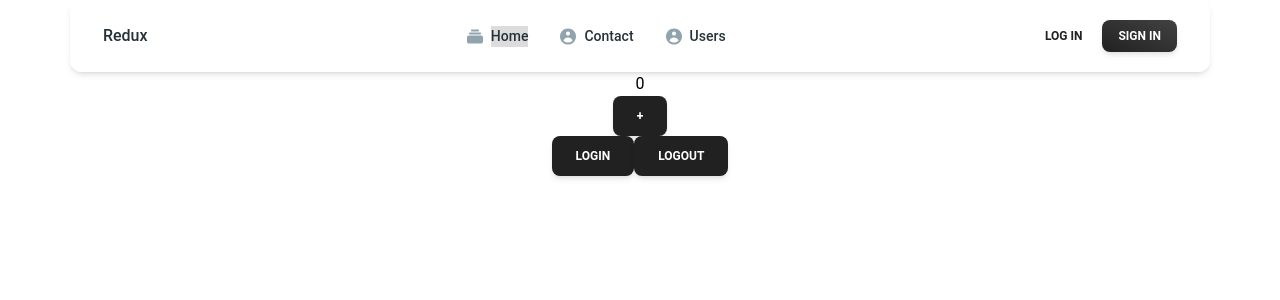
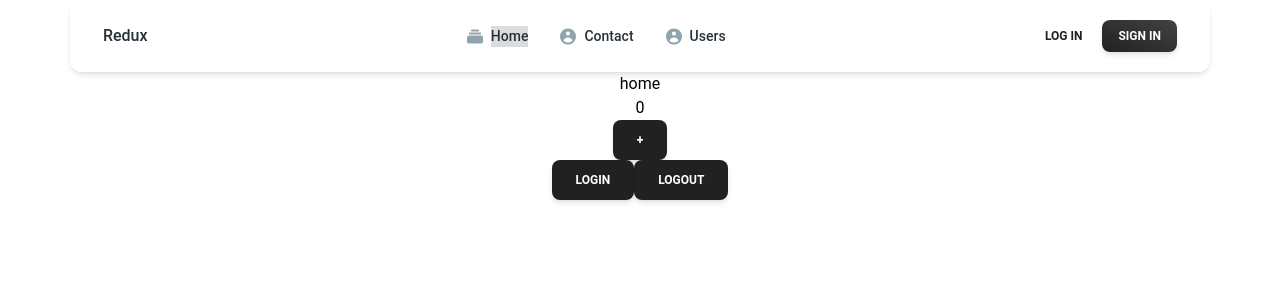
Before and after one commit to engmo159/aflam, a React (Vite) app: page / in a window 1280 px wide. Shown: the top 300 px of the page. Built offline with nearby package versions, Linux system fonts and the light colour scheme.

Commit message:
Updated data for feature X

```diff
--- a/src/pages/Home.jsx
+++ b/src/pages/Home.jsx
@@ -9,6 +9,7 @@ const Home = () => {
   const dispatch = useDispatch()
   return (
     <div className='mx-auto text-center'>
+      <h1>home</h1>
       <h1>{num}</h1>
       <Button onClick={() => dispatch(increment(8))}>+</Button>
       <h1>{userName}</h1>
```
